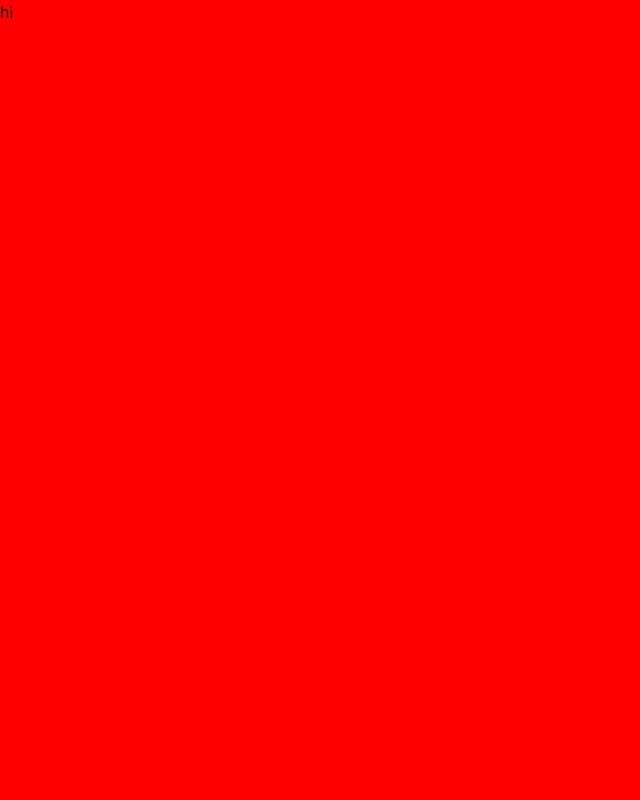
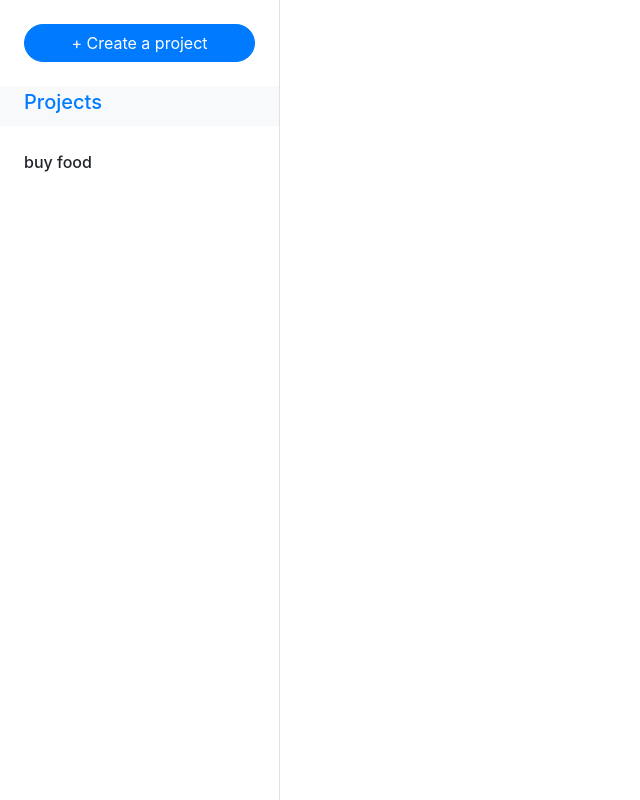
Before and after one commit to adamclasic/Todo-list, a website built with webpack: page dist/index.html in a window 1280 px wide. Shown: the whole page, without its empty margins (0-640 px from the left). Built offline with Linux system fonts and the light colour scheme.

Commit message:
add aside bar

```diff
--- a/src/style.scss
+++ b/src/style.scss
@@ -1,6 +1,32 @@
 // @import 'style.scss';
 @import 'bootstrap';
 
-body {
-  background: red;
+main {
+  display: flex;
 }
+
+aside {
+  background-color: white;
+  width: 280px;
+  height: 100vh;
+}
+
+.btn {
+  border-radius: 1.25rem;
+}
+
+ul {
+  list-style: none;
+  padding: 0;
+}
+
+.projects-list {
+}
+
+.projects-item {
+  font-weight: 500;
+}
+
+.projects-item:hover {
+  background-color: $light;
+}
```
Also changed, not shown: dist/index.html, dist/main.js.
